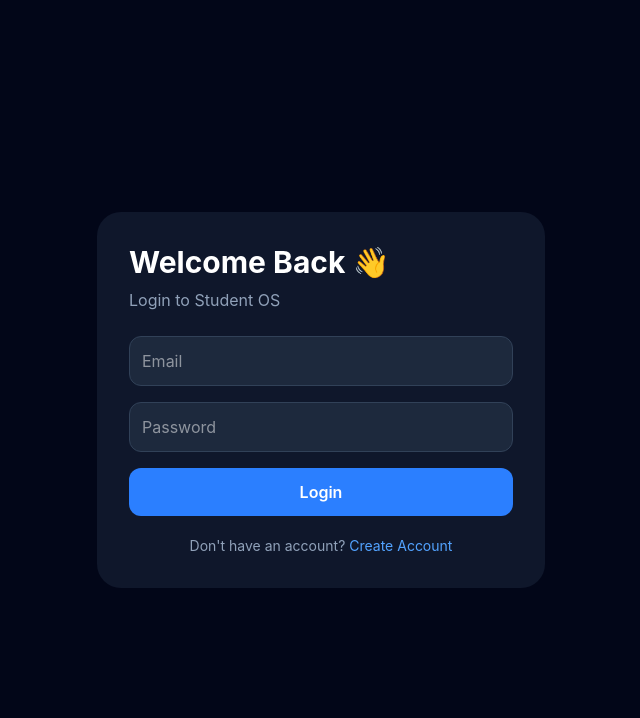
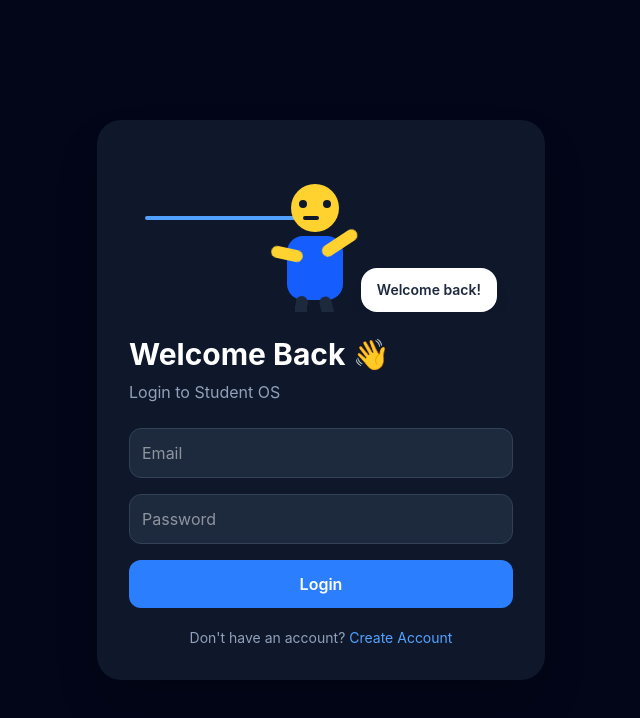
Before and after one commit to kartikgarhwal10/student-os, a React (Vite) app: page /login in a window 1280 px wide. Shown: the top 718 px of the page, without its empty margins (319-959 px from the left). Built offline with nearby package versions, Linux system fonts and the light colour scheme.

Commit message:
Added animated login and signup UI

```diff
--- /dev/null
+++ b/src/components/AuthMascot.jsx
@@ -0,0 +1,31 @@
+function AuthMascot({ mode = "login" }) {
+  return (
+    <div className="relative mx-auto mb-6 h-40 w-full max-w-md overflow-hidden">
+      <div className="absolute left-4 top-16 h-1 w-40 origin-left animate-ropePull rounded-full bg-blue-400"></div>
+
+      <div className="absolute left-2 top-8 animate-characterWalk">
+        <div className="relative">
+          <div className="mx-auto h-12 w-12 rounded-full bg-amber-300"></div>
+
+          <div className="absolute left-3 top-4 h-2 w-2 rounded-full bg-slate-900"></div>
+          <div className="absolute right-3 top-4 h-2 w-2 rounded-full bg-slate-900"></div>
+          <div className="absolute left-4 top-8 h-1 w-4 rounded-full bg-slate-900"></div>
+
+          <div className="mx-auto mt-1 h-16 w-14 rounded-2xl bg-blue-600"></div>
+
+          <div className="absolute -right-5 top-16 h-3 w-10 origin-left animate-wave rounded-full bg-amber-300"></div>
+          <div className="absolute -left-4 top-16 h-3 w-8 rotate-12 rounded-full bg-amber-300"></div>
+
+          <div className="absolute left-2 top-28 h-10 w-3 animate-leg rounded-full bg-slate-800"></div>
+          <div className="absolute right-2 top-28 h-10 w-3 animate-legDelay rounded-full bg-slate-800"></div>
+        </div>
+      </div>
+
+      <div className="absolute bottom-0 right-4 rounded-2xl bg-white px-4 py-3 text-sm font-semibold text-slate-800 shadow-lg">
+        {mode === "login" ? "Welcome back!" : "Join Student OS!"}
+      </div>
+    </div>
+  );
+}
+
+export default AuthMascot;
--- a/src/index.css
+++ b/src/index.css
@@ -10,3 +10,68 @@
   background: #f8fafc;
   color: #0f172a;
 }
+@keyframes characterWalk {
+  0% {
+    transform: translateX(-120px);
+  }
+  60% {
+    transform: translateX(150px);
+  }
+  100% {
+    transform: translateX(150px);
+  }
+}
+
+@keyframes ropePull {
+  0% {
+    transform: scaleX(0);
+    opacity: 0;
+  }
+  40% {
+    transform: scaleX(1);
+    opacity: 1;
+  }
+  100% {
+    transform: scaleX(1);
+    opacity: 1;
+  }
+}
+
+@keyframes wave {
+  0%,100% {
+    transform: rotate(10deg);
+  }
+  50% {
+    transform: rotate(-35deg);
+  }
+}
+
+@keyframes legMove {
+  0%,100% {
+    transform: rotate(8deg);
+  }
+  50% {
+    transform: rotate(-20deg);
+  }
+}
+
+.animate-characterWalk {
+  animation: characterWalk 2.2s ease-out forwards;
+}
+
+.animate-ropePull {
+  animation: ropePull 2.2s ease-out forwards;
+}
+
+.animate-wave {
+  animation: wave 1.2s ease-in-out infinite;
+}
+
+.animate-leg {
+  animation: legMove 0.8s ease-in-out infinite;
+}
+
+.animate-legDelay {
+  animation: legMove 0.8s ease-in-out infinite;
+  animation-delay: 0.4s;
+}
--- a/src/pages/Login.jsx
+++ b/src/pages/Login.jsx
@@ -1,6 +1,7 @@
 import { useState } from "react";
 import { Link, useNavigate } from "react-router-dom";
 import { supabase } from "../lib/supabaseClient";
+import AuthMascot from "../components/AuthMascot";
 
 function Login() {
   const navigate = useNavigate();
@@ -27,8 +28,10 @@
   };
 
   return (
-    <div className="flex min-h-screen items-center justify-center bg-slate-950 p-6">
-      <div className="w-full max-w-md rounded-3xl bg-slate-900 p-8">
+    <div className="flex min-h-screen items-center justify-center overflow-hidden bg-slate-950 p-6">
+      <div className="relative w-full max-w-md rounded-3xl bg-slate-900 p-8 shadow-2xl">
+        <AuthMascot mode="login" />
+
         <h1 className="text-3xl font-bold text-white">Welcome Back 👋</h1>
         <p className="mt-2 text-slate-400">Login to Student OS</p>
 
@@ -38,7 +41,7 @@
             placeholder="Email"
             value={email}
             onChange={(e) => setEmail(e.target.value)}
-            className="w-full rounded-xl border border-slate-700 bg-slate-800 p-3 text-white"
+            className="w-full rounded-xl border border-slate-700 bg-slate-800 p-3 text-white outline-none focus:border-blue-500"
             required
           />
 
@@ -47,11 +50,11 @@
             placeholder="Password"
             value={password}
             onChange={(e) => setPassword(e.target.value)}
-            className="w-full rounded-xl border border-slate-700 bg-slate-800 p-3 text-white"
+            className="w-full rounded-xl border border-slate-700 bg-slate-800 p-3 text-white outline-none focus:border-blue-500"
             required
           />
 
-          <button className="w-full rounded-xl bg-blue-500 p-3 font-semibold text-white">
+          <button className="w-full rounded-xl bg-blue-500 p-3 font-semibold text-white transition hover:bg-blue-600">
             Login
           </button>
         </form>
```
